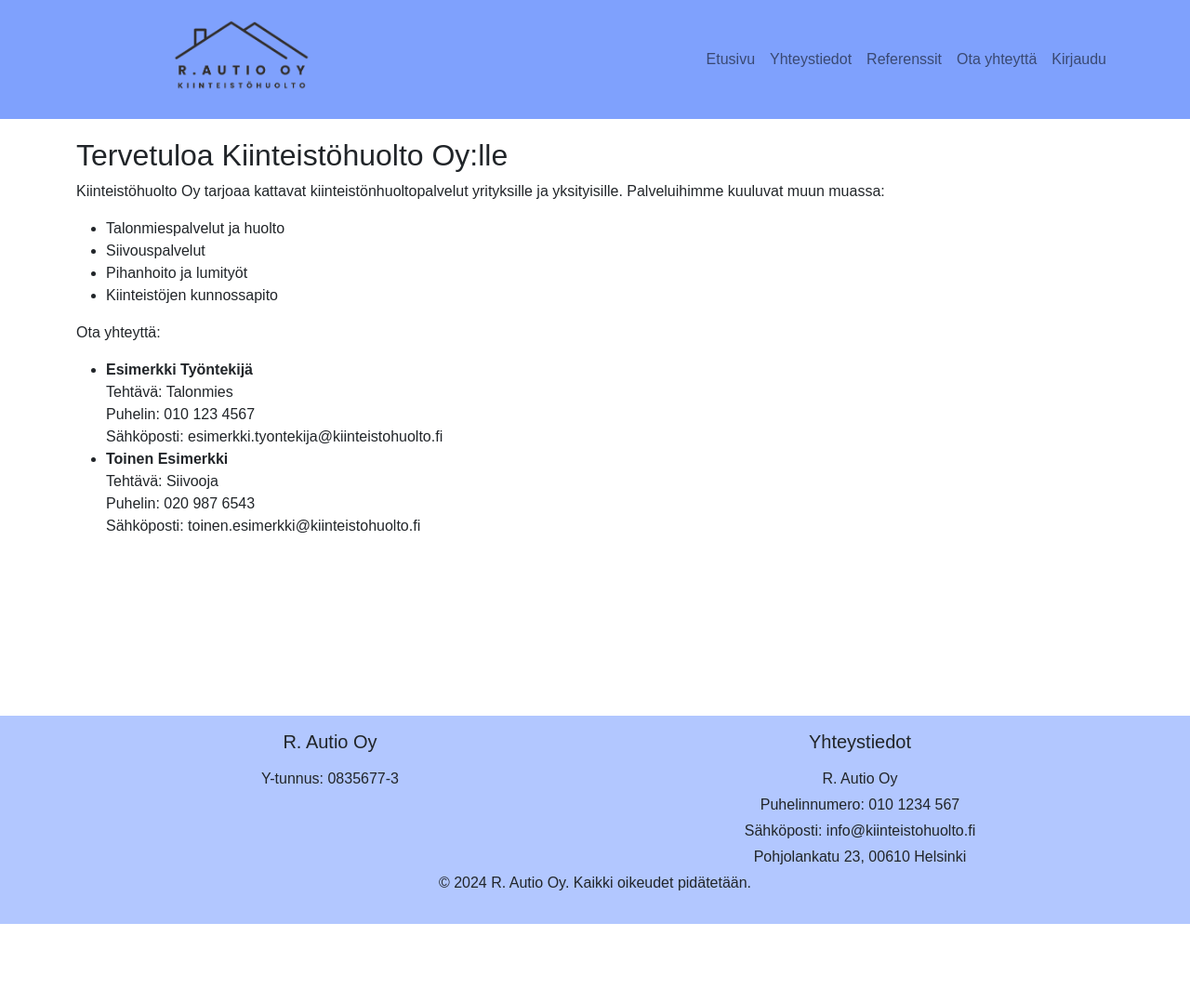
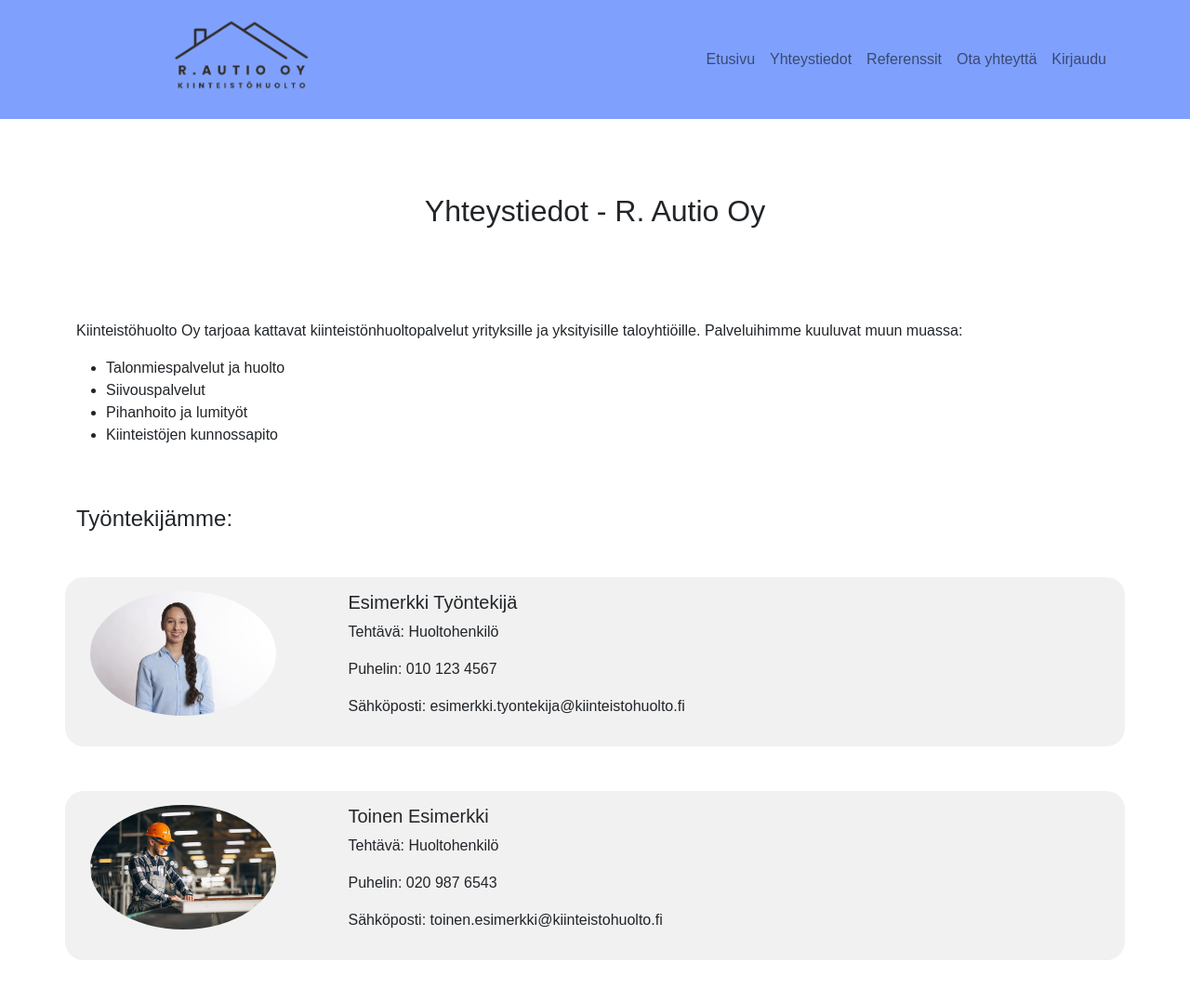
Before and after one commit to tuomasOjalehto1/FullStack, a PHP site: page /yhteystiedot.php in a window 1280 px wide. Shown: the top 1078 px of the page at 93% size. Before the commit the page ends 994 px from the top, so only its background shows below. Run offline with PHP 8.4, Linux system fonts and the light colour scheme.

Commit message:
Muokkasin ytheystiedot-sivua

```diff
--- a/style.css
+++ b/style.css
@@ -41,7 +41,8 @@ iframe{
   font-size: 30px;
   height: 200px;
   padding: 50px;
-  margin-top: 60px;
+  margin-top: 20px;
+  margin-bottom: 20px;
   border-radius: 20px;
 }
 
@@ -63,12 +64,15 @@ iframe{
   }
 }
 
-#alarivi {
-    padding: 50px;
-}
 
 #lista{
     display: inline-block;
     text-align: left;
     padding-top: 20px;
 }
+
+.tyontekija{
+    background-color: #f1f1f1;
+    border-radius: 20px;
+    padding: 15px;
+}
--- a/yhteystiedot.php
+++ b/yhteystiedot.php
@@ -3,7 +3,7 @@
 <!DOCTYPE html>
 <html lang="fi">
 <head>
-  <title>Yhteystiedot</title>
+  <title>Yhteystiedot - R. Autio Oy</title>
   <meta charset="utf-8">
   <meta name="viewport" content="width=device-width, initial-scale=1">
   <link href="https://cdn.jsdelivr.net/npm/bootstrap@5.3.3/dist/css/bootstrap.min.css" rel="stylesheet" integrity="sha384-QWTKZyjpPEjISv5WaRU9OFeRpok6YctnYmDr5pNlyT2bRjXh0JMhjY6hW+ALEwIH" crossorigin="anonymous">
@@ -12,13 +12,14 @@
 <body>
 
 
-  <!-- Tekstikenttä perustiedoille -->
 <div class="container mt-5">
+  <div class="row text-center" id="yritysnimi">
+    <h2>Yhteystiedot - R. Autio Oy</h2>
+  </div>
   <div class="row">
-      <div class="col">
-        <h2>Tervetuloa Kiinteistöhuolto Oy:lle</h2>
+    <div class="col-sm-12 col-md-12">
       <p>
-          Kiinteistöhuolto Oy tarjoaa kattavat kiinteistönhuoltopalvelut yrityksille ja yksityisille. Palveluihimme kuuluvat muun muassa:
+        Kiinteistöhuolto Oy tarjoaa kattavat kiinteistönhuoltopalvelut yrityksille ja yksityisille taloyhtiöille. Palveluihimme kuuluvat muun muassa:
       </p>
       <ul>
         <li>Talonmiespalvelut ja huolto</li>
@@ -26,25 +27,54 @@
         <li>Pihanhoito ja lumityöt</li>
         <li>Kiinteistöjen kunnossapito</li>
       </ul>
-        <p>Ota yhteyttä:</p>
+    </div>
+  </div>
 
-        <!-- Yhteystiedot (kovakoodattu esimerkki) -->
-        <ul>
-          <li>
-            <strong>Esimerkki Työntekijä</strong><br>
-            Tehtävä: Talonmies<br>
-            Puhelin: 010 123 4567<br>
-            Sähköposti: esimerkki.tyontekija@kiinteistohuolto.fi
-          </li>
-          <li>
-            <strong>Toinen Esimerkki</strong><br>
-            Tehtävä: Siivooja<br>
-            Puhelin: 020 987 6543<br>
-            Sähköposti: toinen.esimerkki@kiinteistohuolto.fi
-          </li>
-          <!-- Lisää tarvittaessa lisää kovakoodattuja yhteystietoja -->
-        </ul>
+  <div class="row mt-5">
+    <div class="col-sm-12 col-md-12">
+      <h4>Työntekijämme:</h4>
 
+      <div class="row mt-5 tyontekija">
+        <div class="col-sm-3">
+          <img src="img/tyontekija1.jpg" class="rounded-circle mb-3" alt="Työntekijän kuva" style="max-width: 200px;">
+        </div>
+        <div class="col-sm-6">
+          <h5 class="mt-0">Esimerkki Työntekijä</h5>
+          <p>Tehtävä: Huoltohenkilö</p>
+          <p>Puhelin: 010 123 4567</p>
+          <p>Sähköposti: esimerkki.tyontekija@kiinteistohuolto.fi</p>
+        </div>
+      </div>
+
+      <div class="row mt-5 tyontekija">
+        <div class="col-sm-3">
+          <img src="img/tyontekija2.jpg" class="rounded-circle mb-3" alt="Työntekijän kuva" style="max-width: 200px;">
+        </div>
+        <div class="col-sm-6">
+          <h5 class="mt-0">Toinen Esimerkki</h5>
+          <p>Tehtävä: Huoltohenkilö</p>
+          <p>Puhelin: 020 987 6543</p>
+          <p>Sähköposti: toinen.esimerkki@kiinteistohuolto.fi</p>
+        </div>
+      </div>
+
+      <!-- Lisää tarvittaessa lisää työntekijöitä tähän -->
+
+    </div>
+  </div>
+
+  <!-- Lisää muita sisältöjä tai osioita tarvittaessa -->
+
+  <div class="row mt-5">
+    <div class="col-sm-12 col-md-6">
+      <h4>Yhteystiedot:</h4>
+      <p><b>Puhelin:</b> 010 123 4567</p>
+      <p><b>Sähköposti:</b> info@kiinteistohuolto.fi</p>
+      <p><b>Osoite:</b> Pohjolankatu 23, 00610 Helsinki</p>
+    </div>
+    <div class="col-sm-12 col-md-6">
+      <!-- Google Maps upotus -->
+      <iframe src="https://www.google.com/maps/embed?pb=!1m18!1m12!1m3!1d1981.9381130676595!2d24.9485304!3d60.2148548!2m3!1f0!2f0!3f0!3m2!1i1024!2i768!4f13.1!3m3!1m2!1s0x469209bc1cfaee61%3A0xd122eff7d29009ba!2sPohjolankatu%2023%2C%2000610%20Helsinki!5e0!3m2!1sfi!2sfi!4v1715238159045!5m2!1sfi!2sfi" width="100%" height="300" style="border:0;" allowfullscreen="" loading="lazy" referrerpolicy="no-referrer-when-downgrade"></iframe>
     </div>
   </div>
 </div>
```
Also changed, not shown: index.php (+4 -10 lines), img/tyontekija1.jpg (added), img/tyontekija2.jpg (added). Lines whose indentation alone changed are shown as unchanged.
